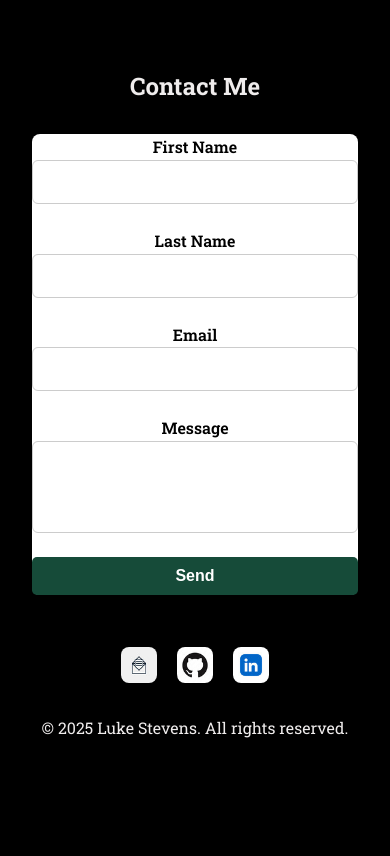
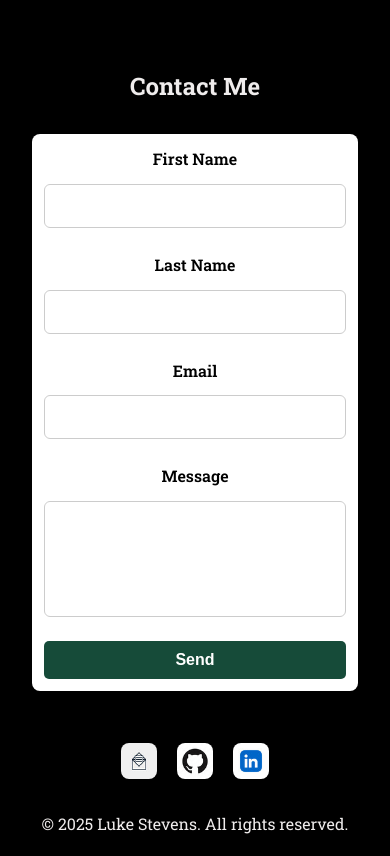
Before and after one commit to ls99555/portfolio, a Next.js app: page / in a window 390 px wide. Shown: the part 3580-4436 px from the top of the page. Before the commit the page ends 4340 px from the top, so only its background shows below. Built offline with nearby package versions, Linux system fonts and the light colour scheme; a web font is replaced by a local one.

Commit message:
changes to contact form due to spacing being to small on contat form in mobile

```diff
--- a/src/components/contact-form.module.scss
+++ b/src/components/contact-form.module.scss
@@ -118,25 +118,25 @@
   .contactForm {
     width: 100%;
     max-width: 100%;
-    padding: var(--spacing-xsmall);
+    padding: var(--spacing-small);
     border-radius: 8px;
     box-shadow: none;
     gap: var(--spacing-small);
   }
 
   .formGroup {
-    gap: var(--spacing-xsmall);
+    gap: var(--spacing-small);
     margin-bottom: var(--spacing-small);
   }
 
   .textareaAutoGrow {
     min-height: 80px;
     max-height: 200px;
-    padding: var(--spacing-xsmall);
+    padding: var(--spacing-small);
   }
 
   .button {
-    padding: var(--spacing-small) var(--spacing-medium);
+    padding: var(--spacing-large);
     font-size: var(--font-size-base);
   }
 }
```
